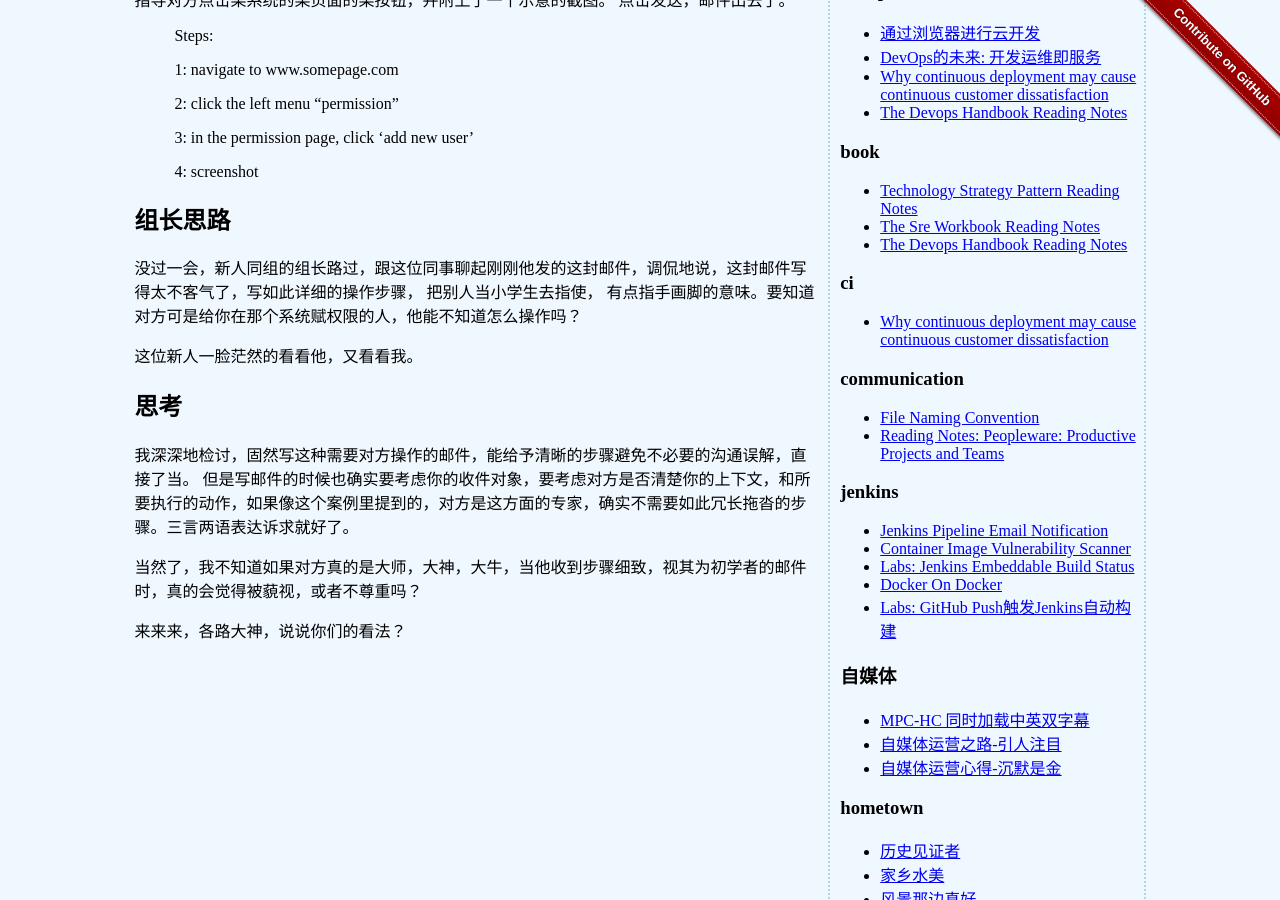
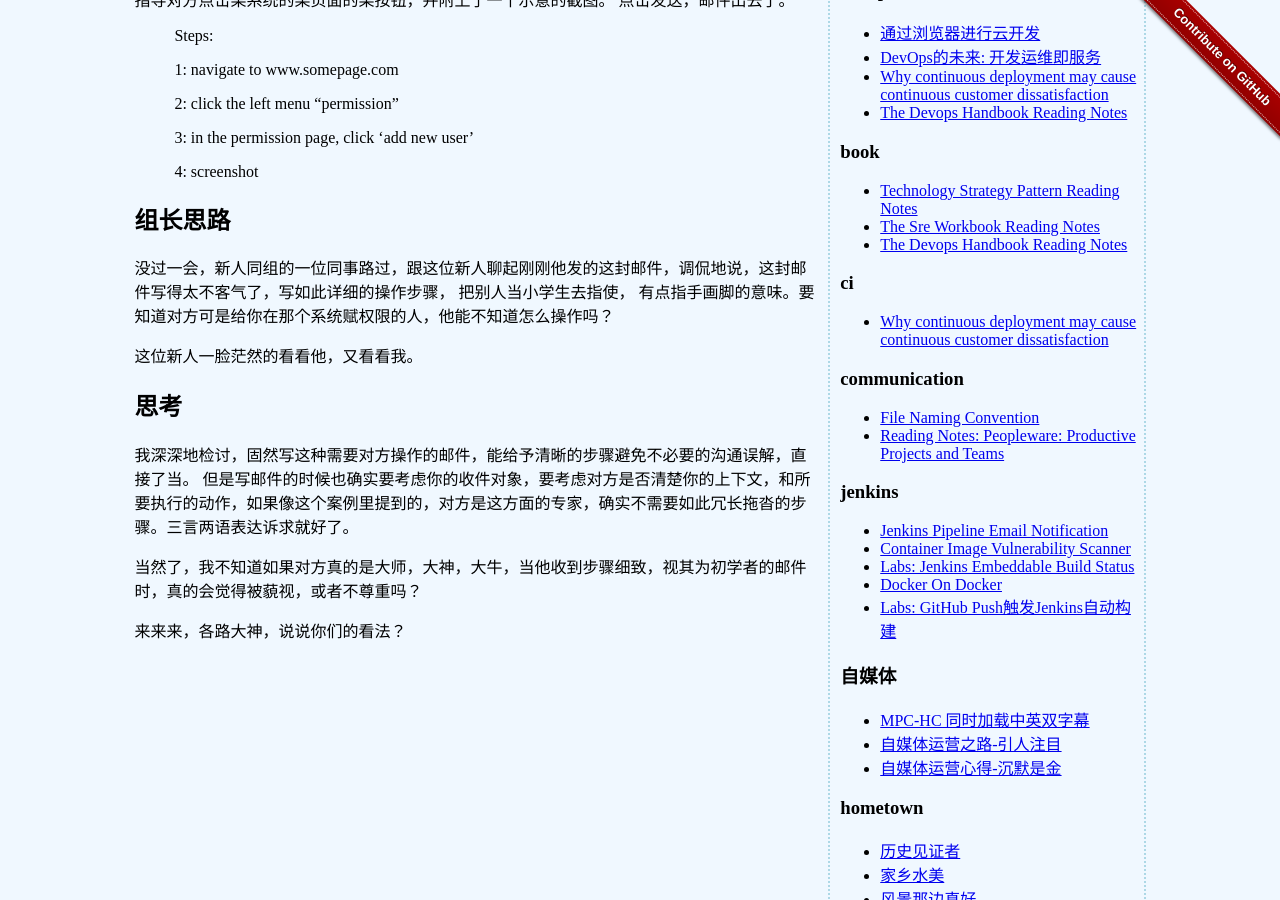
Before and after one commit to liuning0820/liuning0820.github.io, a Jekyll site: the page built from _posts/2020-03-30-一封邮件的思考.md, in a window 1280 px wide and 900 px high, scrolled down 379 px. Built offline with Jekyll 4.4.1, drawn with Linux system fonts in a browser that asks for light colours.

Commit message:
update a bit

```diff
--- a/_posts/2020-03-30-一封邮件的思考.md
+++ b/_posts/2020-03-30-一封邮件的思考.md
@@ -31,7 +31,7 @@ title: 一封邮件的思考
 
 ## 组长思路
 
-没过一会，新人同组的组长路过，跟这位同事聊起刚刚他发的这封邮件，调侃地说，这封邮件写得太不客气了，写如此详细的操作步骤，
+没过一会，新人同组的一位同事路过，跟这位新人聊起刚刚他发的这封邮件，调侃地说，这封邮件写得太不客气了，写如此详细的操作步骤，
 把别人当小学生去指使， 有点指手画脚的意味。要知道对方可是给你在那个系统赋权限的人，他能不知道怎么操作吗？
 
 这位新人一脸茫然的看看他，又看看我。
```
